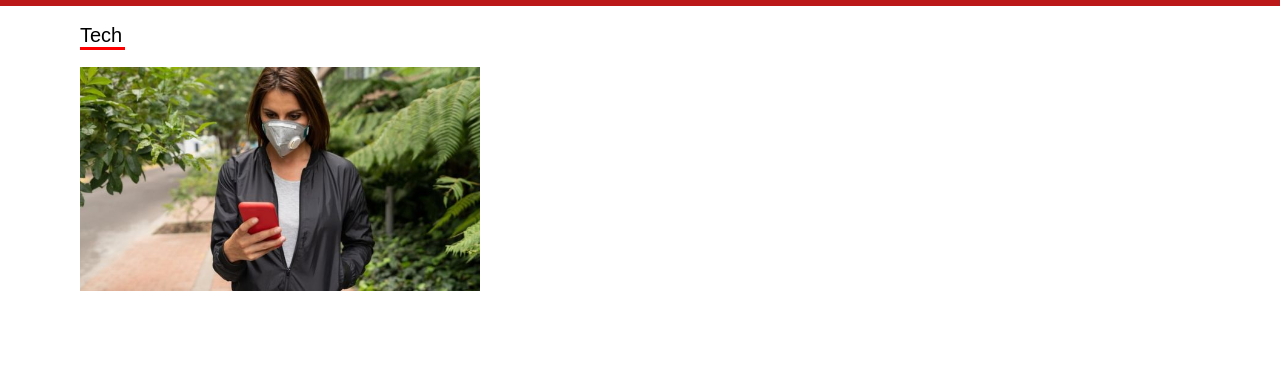
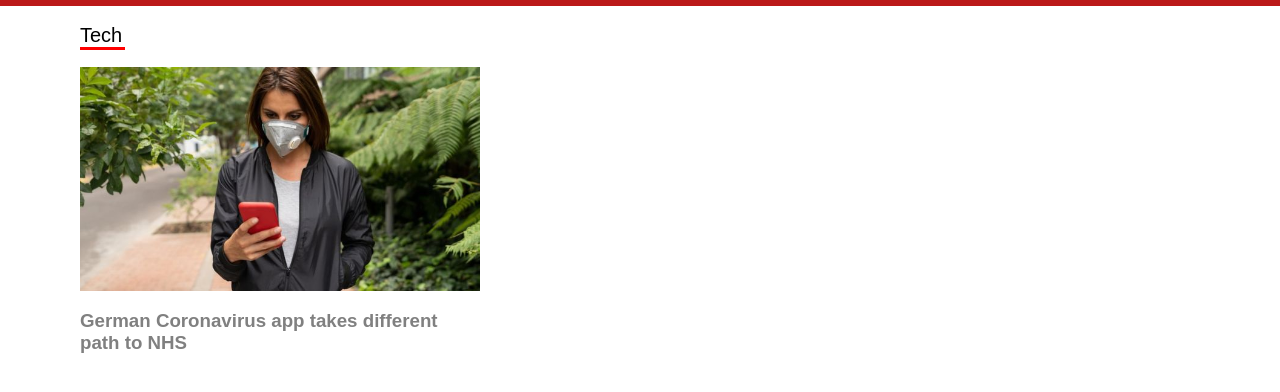
Before and after one commit to Darrenni97/udemy, a plain HTML site: page 2-css/bbc.html in a window 1280 px wide. Shown: the part 126-518 px from the top of the page. Drawn offline with Linux system fonts and the light colour scheme.

Commit message:
added first article title

```diff
--- a/2-css/bbc.html
+++ b/2-css/bbc.html
@@ -141,6 +141,20 @@
       #first-article {
         width: 400px;
       }
+
+      h3 {
+        width: 400px;
+      }
+
+      h3 a {
+        color: grey;
+        text-decoration: none;
+      }
+
+      h3 a:hover {
+        color: #1480a1;
+        text-decoration: underline;
+      }
     </style>
   </head>
 
@@ -211,6 +225,7 @@
       <div id="main-article">
         <h2>Tech</h2>
         <img id="first-article" src="images/first-article.jpg" />
+        <h3><a href="">German Coronavirus app takes different path to NHS</a></h3>
       </div>
     </div>
   </body>
```
